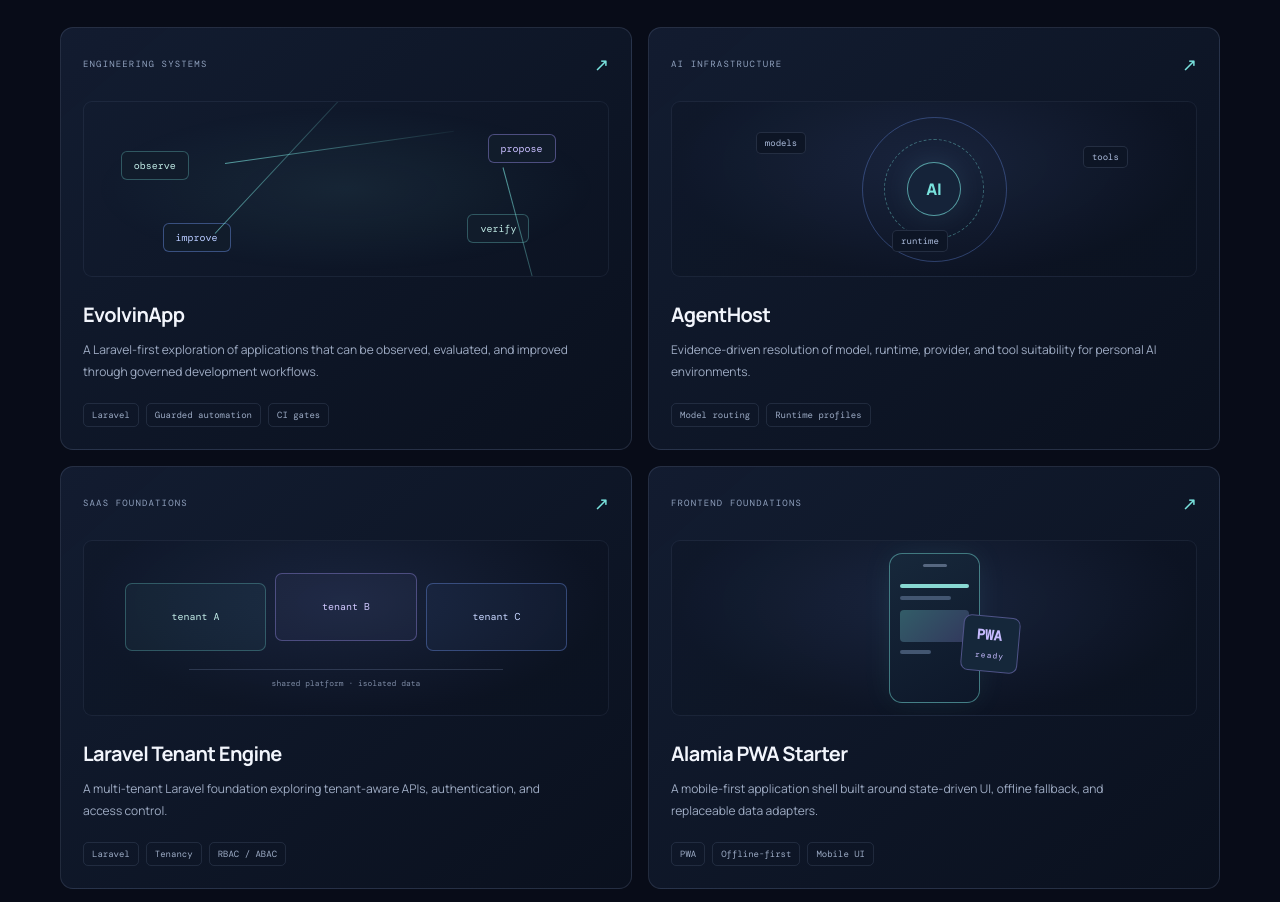
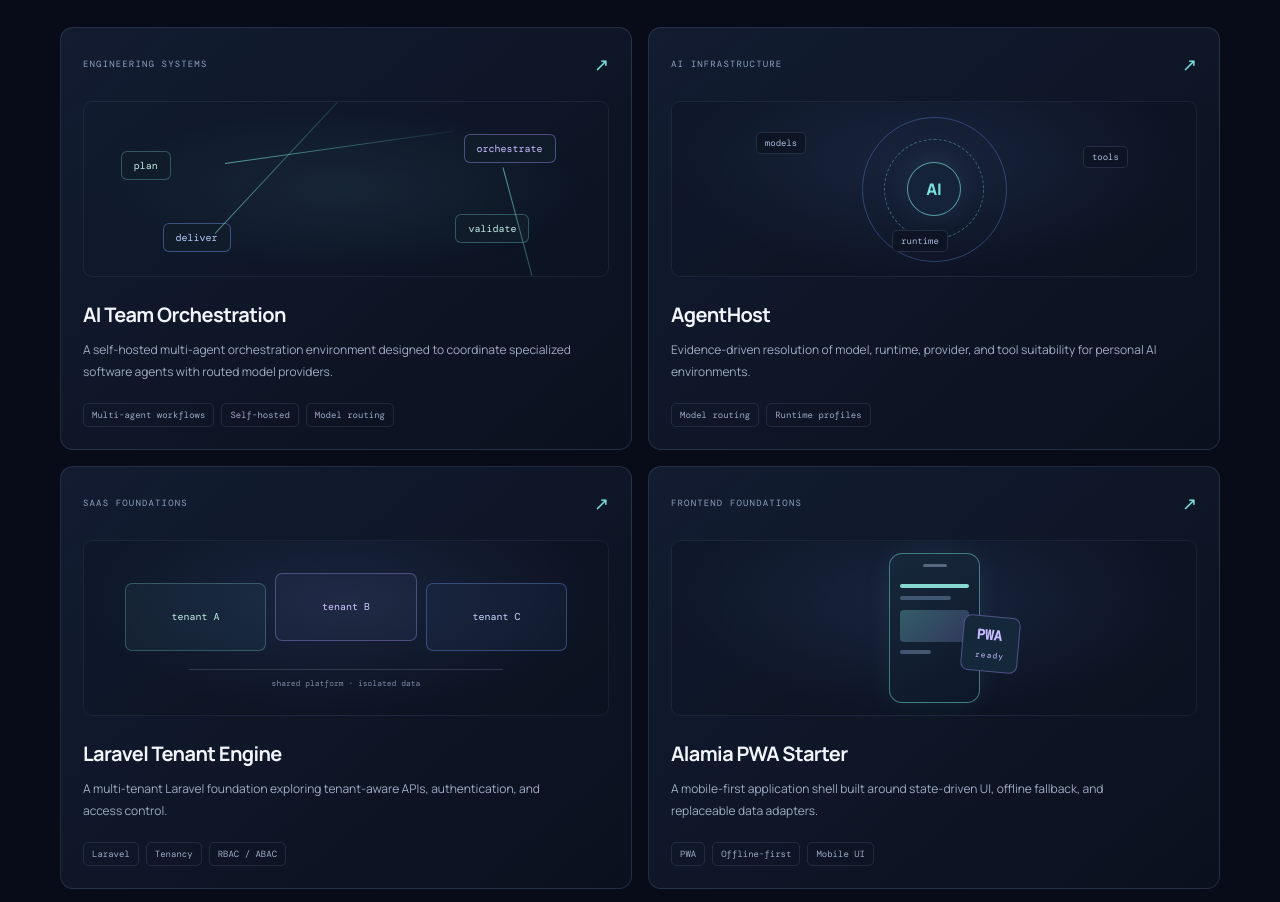
Before and after one commit to AlamiaSoft/alamiasoft-portfolio, a plain HTML site: page index.html in a window 1280 px wide. Shown: the part 1160-2062 px from the top of the page. Drawn offline with nearby package versions, Linux system fonts and the light colour scheme.

Commit message:
fix: link public orchestration project instead of private EvolvinApp

```diff
--- a/index.html
+++ b/index.html
@@ -27,7 +27,7 @@
     <section id="work" class="section work-section">
       <div class="section-heading"><div><div class="eyebrow">SELECTED EXPLORATIONS</div><h2>Work in progress.<br><span class="muted">Foundations for what’s next.</span></h2></div><p class="section-intro">A curated selection of public projects. The portfolio is intentionally selective; private repositories and internal engineering notes are not published here.</p></div>
       <div class="project-grid">
-        <a class="project-card project-featured" href="https://github.com/amrshah/EvolvinApp" target="_blank" rel="noreferrer"><div class="card-top"><span class="project-type">ENGINEERING SYSTEMS</span><span class="arrow">↗</span></div><div class="project-visual visual-evolve" aria-hidden="true"><div class="node node-a">observe</div><div class="node node-b">propose</div><div class="node node-c">verify</div><div class="node node-d">improve</div><div class="connector c1"></div><div class="connector c2"></div><div class="connector c3"></div></div><h3>EvolvinApp</h3><p>A Laravel-first exploration of applications that can be observed, evaluated, and improved through governed development workflows.</p><div class="tags"><span>Laravel</span><span>Guarded automation</span><span>CI gates</span></div></a>
+        <a class="project-card project-featured" href="https://github.com/AlamiaSoft/AITeamOrchestration" target="_blank" rel="noreferrer"><div class="card-top"><span class="project-type">ENGINEERING SYSTEMS</span><span class="arrow">↗</span></div><div class="project-visual visual-evolve" aria-hidden="true"><div class="node node-a">plan</div><div class="node node-b">orchestrate</div><div class="node node-c">validate</div><div class="node node-d">deliver</div><div class="connector c1"></div><div class="connector c2"></div><div class="connector c3"></div></div><h3>AI Team Orchestration</h3><p>A self-hosted multi-agent orchestration environment designed to coordinate specialized software agents with routed model providers.</p><div class="tags"><span>Multi-agent workflows</span><span>Self-hosted</span><span>Model routing</span></div></a>
         <a class="project-card" href="https://github.com/AlamiaSoft/alamia-personal-ai" target="_blank" rel="noreferrer"><div class="card-top"><span class="project-type">AI INFRASTRUCTURE</span><span class="arrow">↗</span></div><div class="project-visual visual-host" aria-hidden="true"><div class="host-ring ring-one"></div><div class="host-ring ring-two"></div><div class="host-center">AI</div><span class="host-chip chip-one">models</span><span class="host-chip chip-two">tools</span><span class="host-chip chip-three">runtime</span></div><h3>AgentHost</h3><p>Evidence-driven resolution of model, runtime, provider, and tool suitability for personal AI environments.</p><div class="tags"><span>Model routing</span><span>Runtime profiles</span></div></a>
         <a class="project-card" href="https://github.com/amrshah/Larave-Tenant-Engine" target="_blank" rel="noreferrer"><div class="card-top"><span class="project-type">SAAS FOUNDATIONS</span><span class="arrow">↗</span></div><div class="project-visual visual-tenant" aria-hidden="true"><div class="tenant-block block-one">tenant A</div><div class="tenant-block block-two">tenant B</div><div class="tenant-block block-three">tenant C</div><div class="tenant-base">shared platform · isolated data</div></div><h3>Laravel Tenant Engine</h3><p>A multi-tenant Laravel foundation exploring tenant-aware APIs, authentication, and access control.</p><div class="tags"><span>Laravel</span><span>Tenancy</span><span>RBAC / ABAC</span></div></a>
         <a class="project-card" href="https://github.com/AlamiaSoft/alamia-pwa-starter-kit" target="_blank" rel="noreferrer"><div class="card-top"><span class="project-type">FRONTEND FOUNDATIONS</span><span class="arrow">↗</span></div><div class="project-visual visual-pwa" aria-hidden="true"><div class="phone-frame"><div class="phone-bar"></div><div class="phone-line line-long"></div><div class="phone-line"></div><div class="phone-tile"></div><div class="phone-line line-short"></div></div><div class="pwa-badge">PWA<br><small>ready</small></div></div><h3>Alamia PWA Starter</h3><p>A mobile-first application shell built around state-driven UI, offline fallback, and replaceable data adapters.</p><div class="tags"><span>PWA</span><span>Offline-first</span><span>Mobile UI</span></div></a>
```
